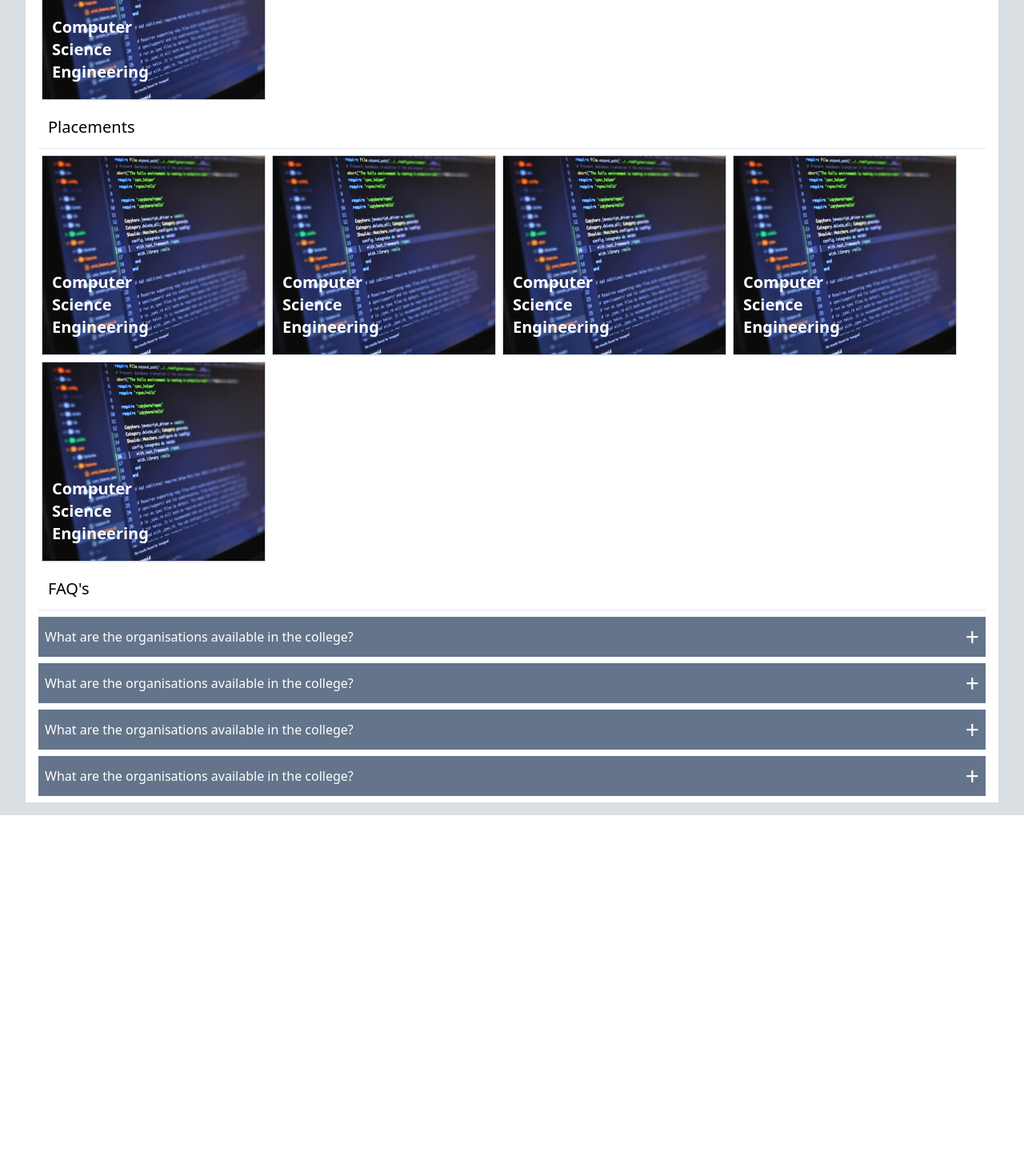
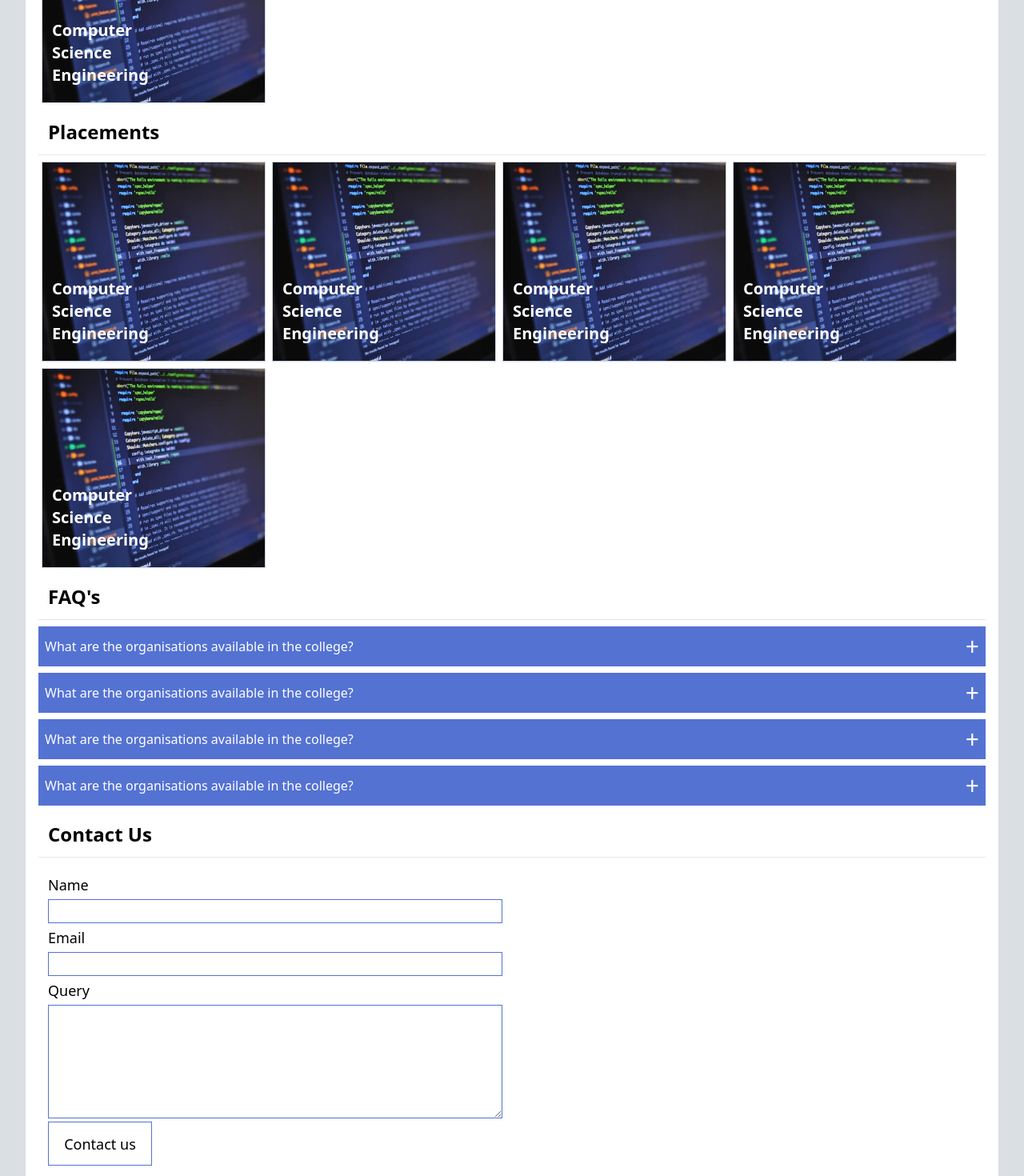
Before and after one commit to GLITCH-hash01/CEC_landing_page, a React (Vite) app: page / in a window 1280 px wide. Shown: the part 1260-2730 px from the top of the page at 80% size. Before the commit the page ends 2279 px from the top, so only its background shows below. Built offline with nearby package versions, Linux system fonts and the light colour scheme.

Commit message:
Footer Added

```diff
--- a/src/App.jsx
+++ b/src/App.jsx
@@ -3,6 +3,7 @@ import { BsChevronCompactLeft, BsChevronCompactRight,BsSquare,BsSquareFill,BsIns
 import {BiMap} from 'react-icons/bi'
 import Card from './Components/Card.jsx'
 import Accordian from './Components/Accordian.jsx';
+import {AiFillMail, AiFillPhone} from 'react-icons/ai'
 
 
 
@@ -66,7 +67,7 @@ function App(){
 
           </div>
           <div className='grow '></div>
-          <nav className='flex flex-row self-center'>
+          <nav className='flex flex-row self-center p-4'>
             <div className='flex flex-row gap-3 cursor-pointer hover:bg-gray-300 p-3 rounded-xl'>
               <BsInstagram  size={30}/>
               <a className='max-[500px]:hidden'>Instagram</a>
@@ -121,7 +122,7 @@ function App(){
       <div className='w-screen h-fit bg-[#dadfe3] text-black'>
         <div className='w-screen h-fit flex justify-center place-items-center '>
           <div className='w-[95%] h-[95%] bg-white px-4 my-4'>
-            <h1 className='text-xl p-3'>Departments</h1>
+            <h1 className='text-2xl p-3 font-semibold'>Departments</h1>
             <hr className='bg-slate-500 px-5'/>
             <div className='h-fit gap-2 py-2 w-full mx-1 flex flex-wrap'>
               <Card/>
@@ -130,7 +131,7 @@ function App(){
               <Card/>
               <Card/>
             </div>
-            <h1 className='text-xl p-3'>Placements</h1>
+            <h1 className='text-2xl p-3 font-semibold'>Placements</h1>
             <hr className='bg-slate-500 px-5'/>
             <div className='h-fit gap-2 py-2 w-full mx-1 flex flex-wrap'>
               <Card/>
@@ -139,7 +140,7 @@ function App(){
               <Card/>
               <Card/>
             </div>
-            <h1 className='text-xl p-3'>FAQ's</h1>
+            <h1 className='text-2xl p-3 font-semibold'>FAQ's</h1>
             <hr className='bg-slate-500 px-5'/>
             <div className=' justify-center py-2 flex flex-col gap-2'>
               <Accordian/>
@@ -147,9 +148,54 @@ function App(){
               <Accordian/>
               <Accordian/>
             </div>
+            <h1 className='text-2xl p-3 font-semibold '>Contact Us</h1>
+            <hr className='bg-slate-500 px-5'/>
+            <div className='  py-2 flex flex-row gap-2'>
+              <form action="" className='flex flex-col p-3 text-lg font-thin w-[50%] gap-1'>
+                <label htmlFor="">Name</label>
+                <input type="text" className='border border-[#5472d2] px-1'/>
+                <label htmlFor="">Email</label>
+                <input type="text" className='border border-[#5472d2] px-1'/>
+                <label htmlFor="">Query</label>
+                <textarea name="" id="" cols="30" rows="5" className='border border-[#5472d2] px-1'></textarea>
+                <button className='w-[130px] h-[55px] border border-[#5472d2] hover:bg-[#b21919] hover:border-white hover:text-white'>Contact us</button>
+
+              </form>
+
+            </div>
           </div>
         </div>
       </div>
+      <footer>
+        <div className='w-screen h-[200px] flex items-center bg-[#b21919] justify-center text-white text-sm'>
+          <div className='flex flex-row w-fit gap-10'>
+            <div className='flex flex-row '>
+              <div className='p-1'><BiMap/></div>
+              <p className='mb-1'>College of Engineering Chengannur<br/>
+                Chengannur P.O. <br />
+                Alapuzha District <br />
+                Kerala <br />
+                PIN 689121</p>
+            </div>
+            <div className='flex flex-row'>
+              <div className='p-1'><AiFillPhone/></div>
+              <p>
+              +91-479- 2455125 (Reception) <br />
+              +91-479-2454125 (Office) <br />
+              +91-479-2451424 (Administrative officer) <br />
+              +91-479-2456046 (Principal) <br />
+              </p>
+            </div>
+            <div className='flex flex-row'>
+              <div className='p-1'><AiFillMail/></div>
+              <p>principal@ceconline.edu</p>
+            </div>
+            <img src="./src/assets/CEC-logo-white.png" alt=""  className=' h-[100px] w-[100px]'/>
+          </div>
+        </div>
+
+      </footer>
+
     </>
 
   )
--- a/src/Components/Accordian.jsx
+++ b/src/Components/Accordian.jsx
@@ -6,12 +6,12 @@ function Accordian(){
     return(
         <>
         <div className='flex flex-col h-fit'>
-            <div className='flex flex-row px-2 bg-slate-500 w-full h-[50px] text-white cursor-pointer' onClick={()=> setCurrentState(!isActive)}>
+            <div className='flex flex-row px-2 bg-[#5472d2] w-full h-[50px] text-white cursor-pointer' onClick={()=> setCurrentState(!isActive)}>
                 <p className='self-center grow'>What are the organisations available in the college?</p>
                 <p className={'self-center text-3xl duration-300  '+(isActive? 'rotate-45':'')}  >+</p>
             </div>
             {isActive &&
-            <div className='h-fit w-full p-2 bg-slate-400 duration-300 transition-transform ease-in-ou'>
+            <div className='h-fit w-full p-2 bg-[#647fd6] duration-300 transition-transform ease-in-ou'>
                 <p>The college has many organizations like IEEE,NSS,NCC Naval Unit etc</p>
             </div>
             }
```
Also changed, not shown: src/assets/CEC-logo-white.png (added).
